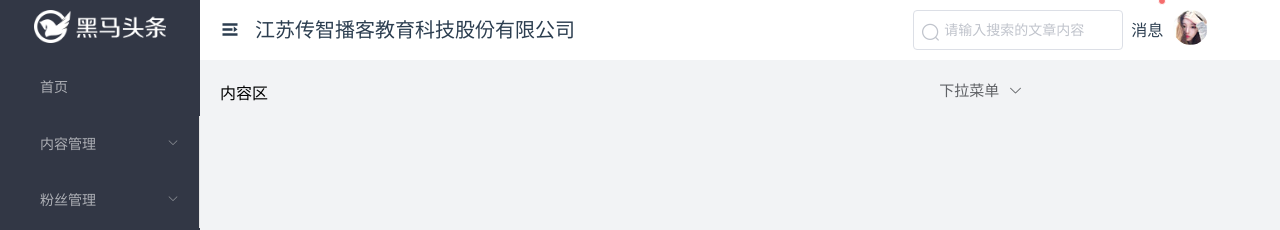
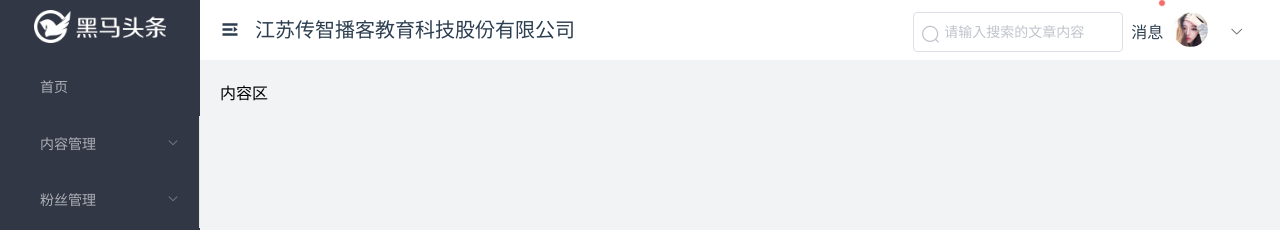
Before and after one commit to WeiZaiHenMang/toutiao_oe, a Vue app: page /#/home in a window 1280 px wide. Shown: the top 230 px of the page. Built offline with nearby package versions, Linux system fonts and the light colour scheme.

Commit message:
头部栏头像个人信息及退出完成

```diff
--- a/src/components/home/header-item.vue
+++ b/src/components/home/header-item.vue
@@ -16,16 +16,17 @@
           clearable
         ></el-input>
         <el-badge is-dot>&nbsp;&nbsp;消息</el-badge>
-        <span class="divimg"></span>
-        <el-dropdown trigger="click">
-          <span class="el-dropdown-link" id="xia-la">
-            下拉菜单
+        <span class="divimg">
+          <img :src="useritem.photo?useritem.photo:deitem" alt="">
+          </span>
+        <el-dropdown trigger="click" @command="handleCommand">
+          <span class="el-dropdown-link" id="xia-la">{{useritem.name}}
             <i class="el-icon-arrow-down el-icon--right"></i>
           </span>
           <el-dropdown-menu slot="dropdown">
-            <el-dropdown-item>个人信息</el-dropdown-item>
-            <el-dropdown-item>git地址</el-dropdown-item>
-            <el-dropdown-item>退出</el-dropdown-item>
+            <el-dropdown-item  command="peo">个人信息</el-dropdown-item>
+            <el-dropdown-item  command="git">git地址</el-dropdown-item>
+            <el-dropdown-item  command="next">退出</el-dropdown-item>
           </el-dropdown-menu>
         </el-dropdown>
       </div>
@@ -34,7 +35,45 @@
 </template>
 
 <script>
-export default {}
+export default {
+  data () {
+    return {
+      deitem: require('../../assets/img/avatar.jpg'),
+      useritem: {
+
+      }
+    }
+  },
+  methods: {
+    use () {
+      let jsonitem = window.localStorage.getItem('str-item')
+      let token = jsonitem ? JSON.parse(jsonitem).token : null
+      token && this.$axios({
+        url: '/user/profile',
+        headers: { 'Authorization': `Bearer ${token}` }
+      }).then(result => {
+        if (result.status === 200) {
+          // console.log(result)
+          this.useritem = result.data.data
+        }
+      })
+      // console.log(token)
+    },
+    handleCommand (command) {
+      console.log(command)
+      if (command === 'peo') {
+
+      } else if (command === 'git') {
+      } else {
+        window.localStorage.clear()
+        window.location.href = '/login'
+      }
+    }
+  },
+  created () {
+    this.use()
+  }
+}
 </script>
 
 <style lang = 'less' >
@@ -47,12 +86,14 @@
 }
 .divimg {
   display: inline-block;
-  background-image: url("../../assets/img/avatar.jpg");
-  background-size: contain;
+  /* background-image: url("../../assets/img/avatar.jpg");
+  background-size: contain; */
+  transform: translate(10px, 10px);
+  img {
   width: 35px;
   height: 35px;
   border-radius: 50%;
-  transform: translate(10px, 10px);
+  }
 }
 #xia-la {
   margin-left: 26px;
```
